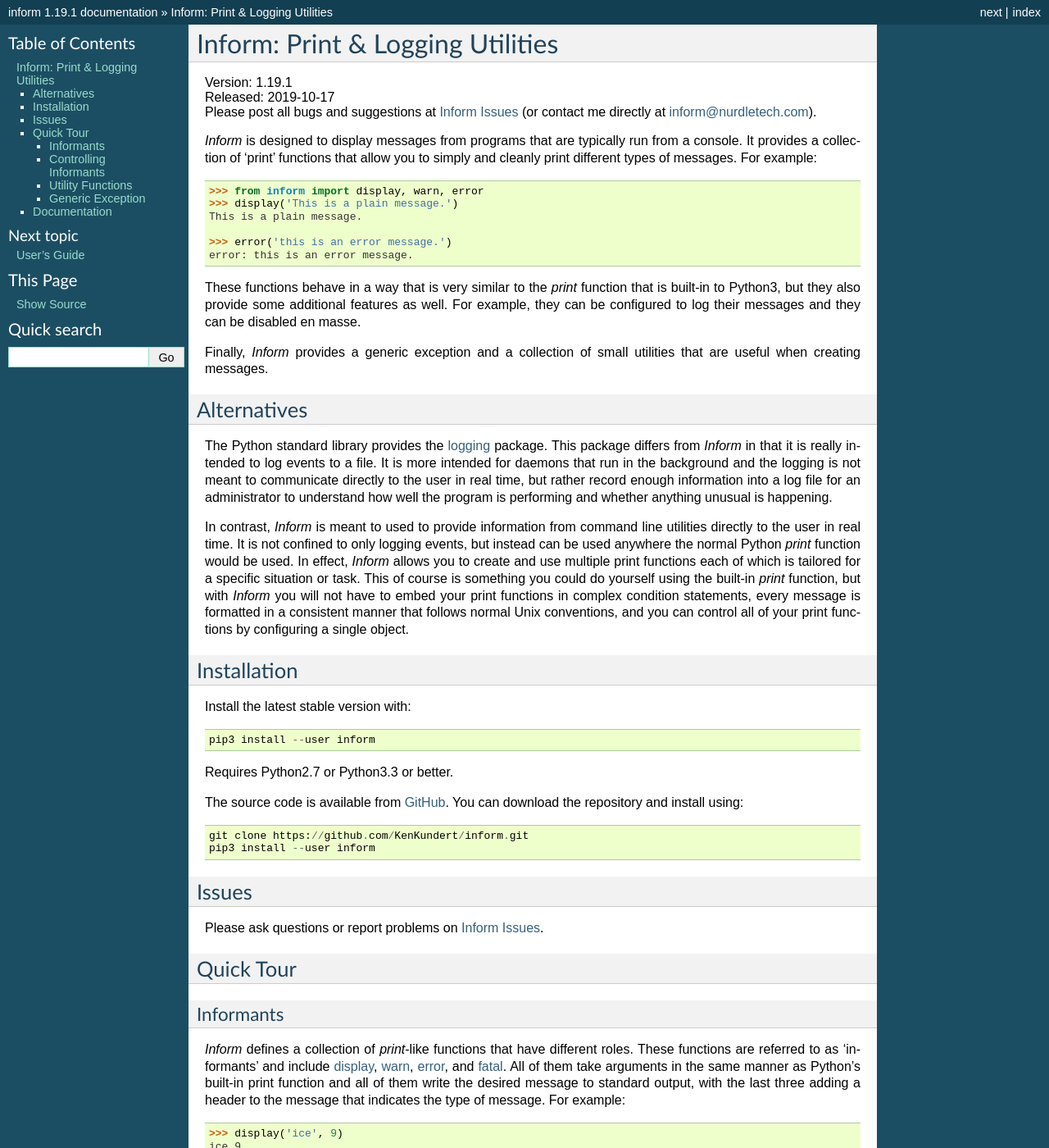
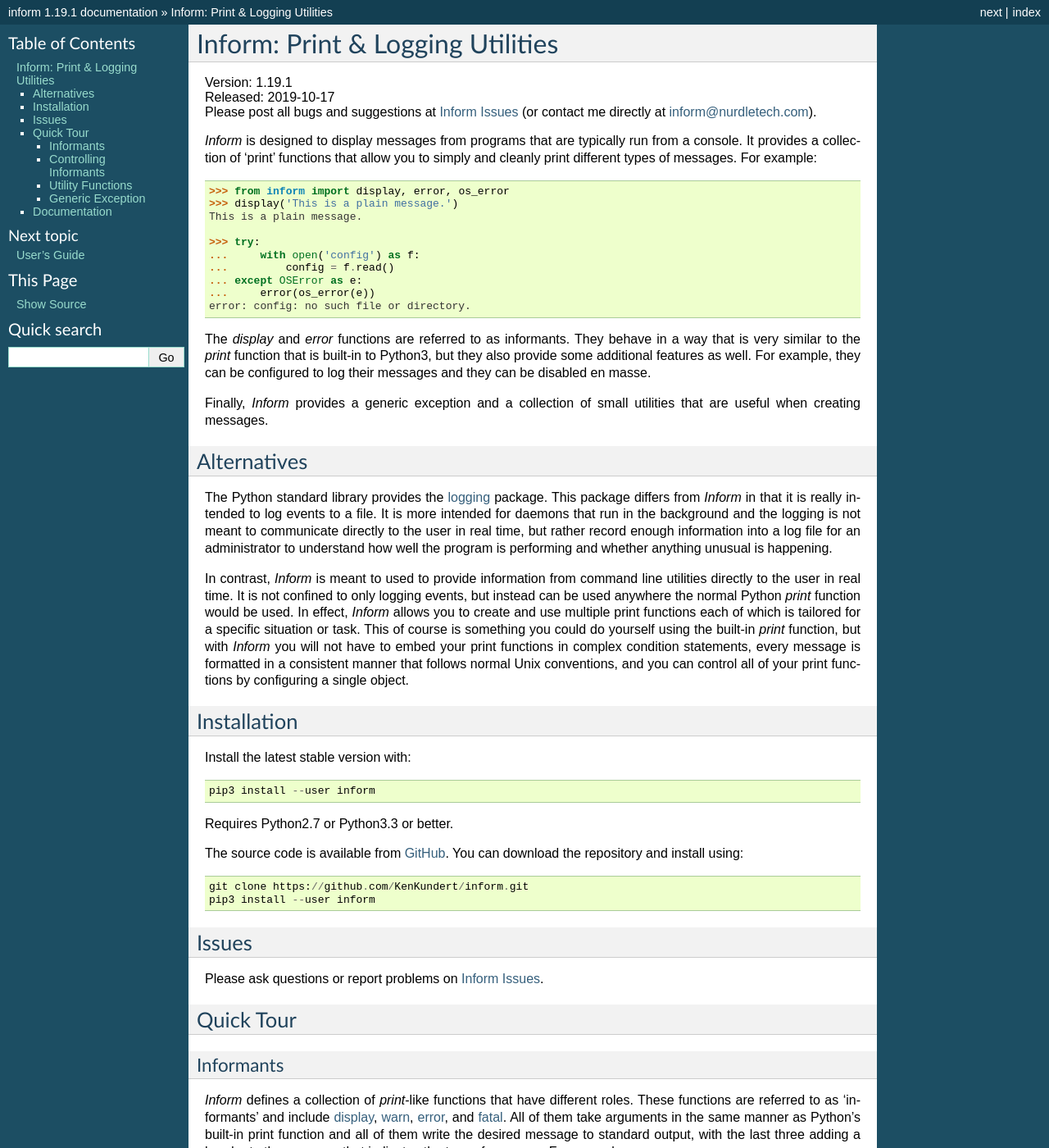
Before and after one commit to KenKundert/inform, a Sphinx documentation site: the page built from doc/index.rst, in a window 1280 px wide and 1400 px high. Shown: the whole window at 82% size. Built offline with Sphinx 7.4.7, drawn with Linux system fonts in a browser that asks for light colours; some of the changed text lies outside the part shown.

```diff
--- a/doc/index.rst
+++ b/doc/index.rst
@@ -22,17 +22,21 @@ simply and cleanly print different types of messages.  For example:
 
 .. code-block:: python
 
-    >>> from inform import display, warn, error
+    >>> from inform import display, error, os_error
     >>> display('This is a plain message.')
     This is a plain message.
 
-    >>> error('this is an error message.')
-    error: this is an error message.
+    >>> try:
+    ...     with open('config') as f:
+    ...         config = f.read()
+    ... except OSError as e:
+    ...     error(os_error(e))
+    error: config: no such file or directory.
 
-These functions behave in a way that is very similar to the *print* function
-that is built-in to Python3, but they also provide some additional features as
-well. For example, they can be configured to log their messages and they can be
-disabled en masse.
+The *display* and *error* functions are referred to as informants. They behave
+in a way that is very similar to the *print* function that is built-in to
+Python3, but they also provide some additional features as well.  For example,
+they can be configured to log their messages and they can be disabled en masse.
 
 Finally, *Inform* provides a generic exception and a collection of small
 utilities that are useful when creating messages.
@@ -91,12 +95,15 @@ Informants
 
 *Inform* defines a collection of *print*-like functions that have different
 roles.  These functions are referred to as 'informants' and include
-:ref:`display`, :ref:`warn`, :ref:`error`, and :ref:`fatal`.  All of them take
-arguments in the same manner as Python's built-in print function and all of them
-write the desired message to standard output, with the last three adding
-a header to the message that indicates the type of message.  For example:
+:ref:`display informant`, :ref:`warn informant`, :ref:`error informant`, and
+:ref:`fatal informant`.  All of them take arguments in the same manner as
+Python's built-in print function and all of them write the desired message to
+standard output, with the last three adding a header to the message that
+indicates the type of message.  For example:
 
 .. code-block:: python
+
+    >>> from inform import display, error, fatal, warn
 
     >>> display('ice', 9)
     ice 9
--- a/doc/releases.rst
+++ b/doc/releases.rst
@@ -4,6 +4,8 @@ Releases
 **Latest development release**:
     | Version: 1.19.1
     | Released: 2019-10-17
+
+    - Add *format* method to :class:`inform.plural`.
 
 **1.19 (2019-09-25)**:
     - Minor fixes.
```
Also changed, not shown: other parts of doc/index.rst (+5 -4 lines), doc/user.rst (+28 -20 lines), 1 other file.
